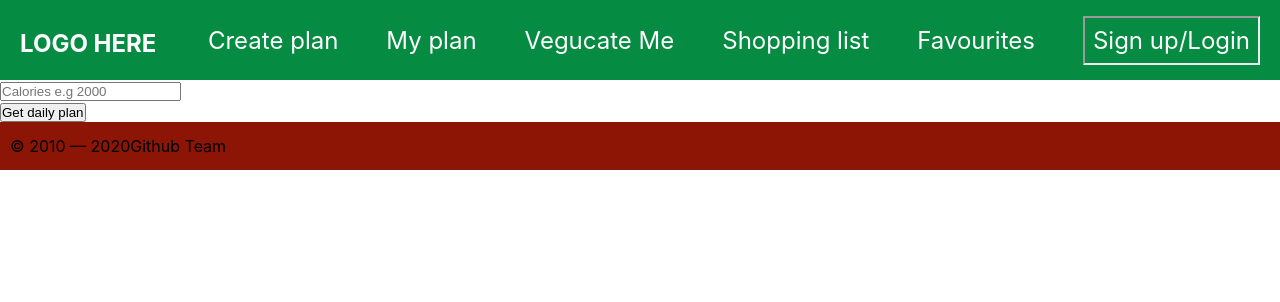
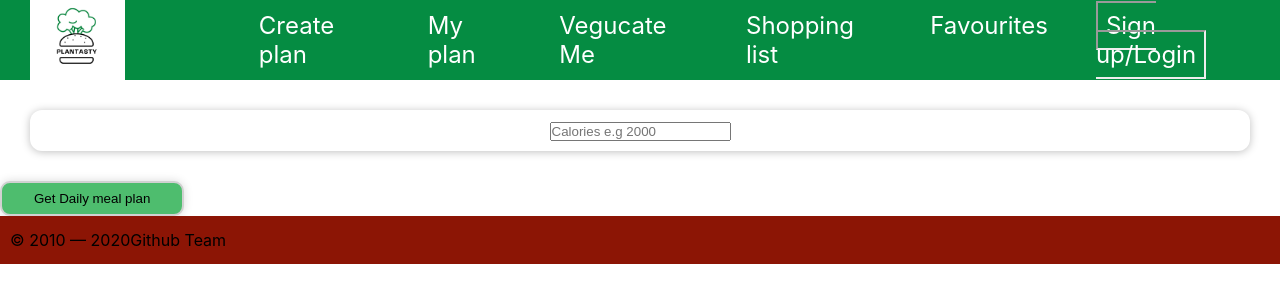
Before and after one commit to SchoolOfCode/w15_collaborative-react-project-team-f-plantasty, a React (Create React App) app in the folder plantasty/: page /myplan in a window 1280 px wide. Shown: the top 302 px of the page. Built offline with nearby package versions, Linux system fonts and the light colour scheme.

Commit message:
styling added to recipe cards and logo added

```diff
--- a/plantasty/src/Components/FullRecipeCard/RecipeCard.module.css
+++ b/plantasty/src/Components/FullRecipeCard/RecipeCard.module.css
@@ -0,0 +1,19 @@
+.recipeContainer {
+  display: flex;
+  flex-direction: column;
+  align-items: center;
+  /* background-color: #fff;
+  padding: 20px 20px 0 20px;
+  border: solid 2px #00120b;
+  border-radius: 10px;
+  box-shadow: 0 0 20px rgba(0, 0, 0, 0.15); */
+  border-radius: 12px;
+  box-shadow: 0 1px 8px rgba(0, 0, 0, 0.25);
+  padding: 10px;
+  margin: 30px;
+}
+
+img {
+  width: 50%;
+  height: auto;
+}
--- a/plantasty/src/Components/FullRecipeCard/index.js
+++ b/plantasty/src/Components/FullRecipeCard/index.js
@@ -2,12 +2,13 @@
 // the nested folders can be separate components or just divs on here.
 
 import React, { useState, useEffect } from 'react';
+import styles from './RecipeCard.module.css';
 
 export default function FullRecipeCard({ meal }) {
   const [imageUrl, setImageUrl] = useState('');
-//   const AlinaAPI = '11cf2295cd61422389f3a0b5611fcb30';
-//   const TaniaAPI = '81d1af1612cd4093abbfa7b29f39fd3e';
-//   const TomAPI = '5b5269dd70b849018665136bf0eb41c9';
+  //   const AlinaAPI = '11cf2295cd61422389f3a0b5611fcb30';
+  //   const TaniaAPI = '81d1af1612cd4093abbfa7b29f39fd3e';
+  //   const TomAPI = '5b5269dd70b849018665136bf0eb41c9';
   const AlinaAPI2 = 'ef968f4556ed4b3f880221d46d7bd1b9';
 
   useEffect(() => {
@@ -24,7 +25,7 @@ export default function FullRecipeCard({ meal }) {
   }, [meal.id]);
 
   return (
-    <div>
+    <div className={styles.recipeContainer}>
       <h1>{meal.title}</h1>
       <img src={imageUrl} alt="recipe" />
       <ul>
--- a/plantasty/src/Components/Header/Navbar.js
+++ b/plantasty/src/Components/Header/Navbar.js
@@ -1,12 +1,15 @@
 import React from 'react';
 import { Link } from 'react-router-dom';
 import styles from './Navbar.module.css';
+import logo from '../../img/logo.png';
 
 function Navbar() {
   return (
     <header className={styles.header}>
       <div className={styles.logo}>
-        <Link to="/">LOGO HERE</Link>
+        <Link to="/">
+          <img src={logo} alt="logo"></img>
+        </Link>
       </div>
       <nav>
         <ul>
--- a/plantasty/src/Components/Header/Navbar.module.css
+++ b/plantasty/src/Components/Header/Navbar.module.css
@@ -8,9 +8,9 @@
 }
 
 .logo {
-  font-size: 2rem;
-  color: rgb(255, 255, 255);
-  font-weight: bold;
+  width: 200px;
+  height: 200px;
+  margin-top: 80px;
 }
 
 .header ul {
--- a/plantasty/src/Components/MealList/MealList.module.css
+++ b/plantasty/src/Components/MealList/MealList.module.css
@@ -1,3 +1,18 @@
 ul {
   list-style-type: none;
 }
+
+.nutrientsContainer {
+  display: flex;
+  flex-direction: column;
+  align-items: center;
+  /* background-color: #fff;
+  padding: 20px 20px 0 20px;
+  border: solid 2px #00120b;
+  border-radius: 10px;
+  box-shadow: 0 0 20px rgba(0, 0, 0, 0.15); */
+  border-radius: 12px;
+  box-shadow: 0 1px 8px rgba(0, 0, 0, 0.25);
+  padding: 10px;
+  margin: 30px;
+}
--- a/plantasty/src/Components/MealList/index.js
+++ b/plantasty/src/Components/MealList/index.js
@@ -8,7 +8,7 @@ export default function MealList({ mealData }) {
 
   return (
     <div>
-      <section className="nutrients">
+      <section className={styles.nutrientsContainer}>
         <h1>Macros</h1>
         <ul className={styles}>
           <li>Calories: {nutrients.calories.toFixed(0)}</li>
--- a/plantasty/src/Pages/MealPlanCreated.js
+++ b/plantasty/src/Pages/MealPlanCreated.js
@@ -3,6 +3,8 @@ import MealList from '../Components/MealList';
 import Navbar from '../Components/Header/Navbar';
 import Footer from '../Components/Footer';
 import CaloriesInput from '../Components/CaloriesInput';
+import styles from '../Components/FullRecipeCard/RecipeCard.module.css';
+import style from '../Components/TextButton/button.module.css';
 // import { Link } from 'react-router-dom';
 
 function MealPlanForm() {
@@ -35,10 +37,14 @@ function MealPlanForm() {
       <div>
         <Navbar />
       </div>
-      <section className="controls">
+
+      <section className={styles.recipeContainer}>
         <CaloriesInput handleChange={handleChange} />
       </section>
-      <button onClick={getMealData}> Get daily plan</button>
+
+      <button className={style.textButton} onClick={getMealData}>
+        Get Daily meal plan
+      </button>
       {mealData && <MealList mealData={mealData} />}
 
       {/* <div>
```
Also changed, not shown: plantasty/src/img/logo.png (added).
